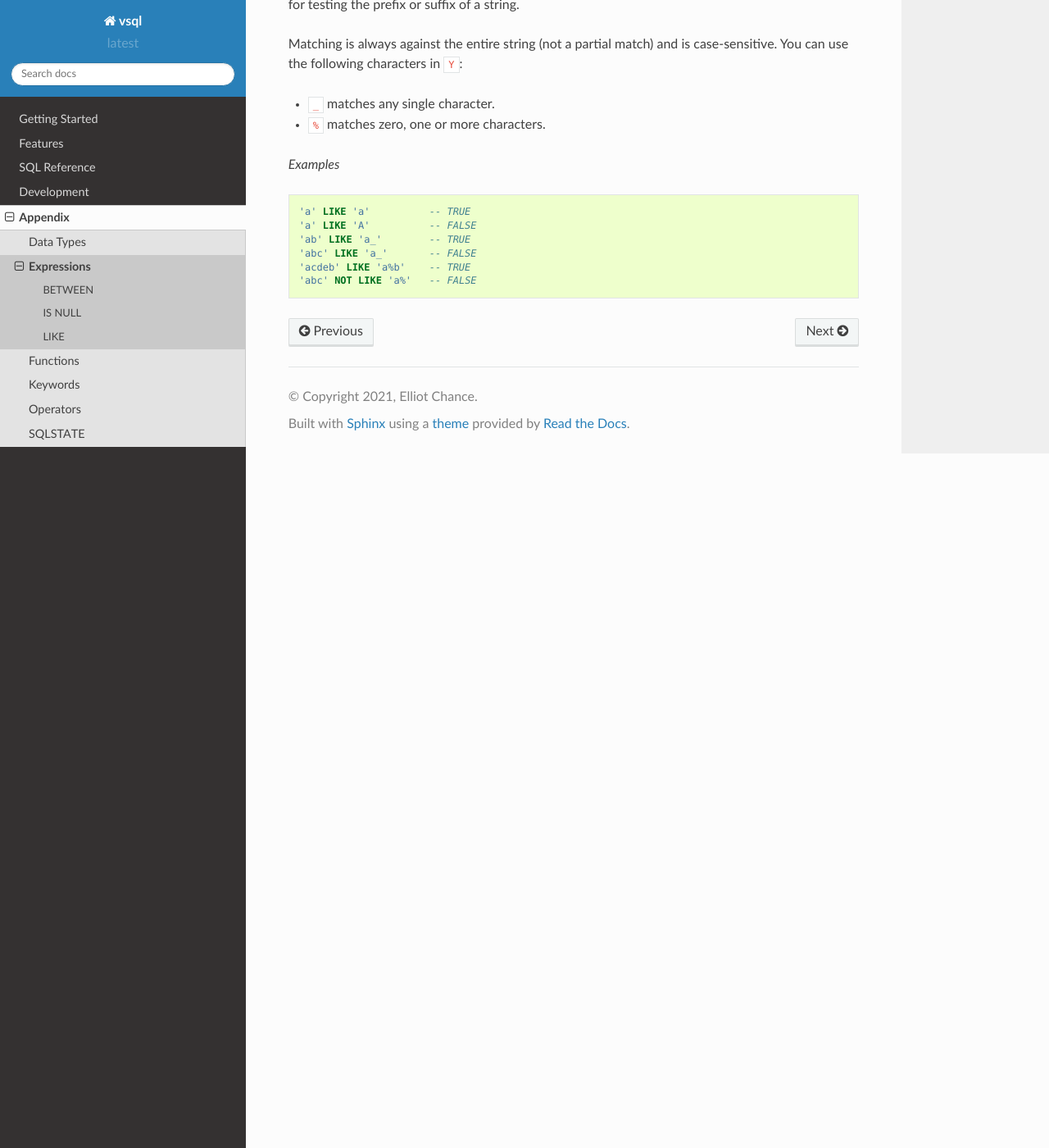
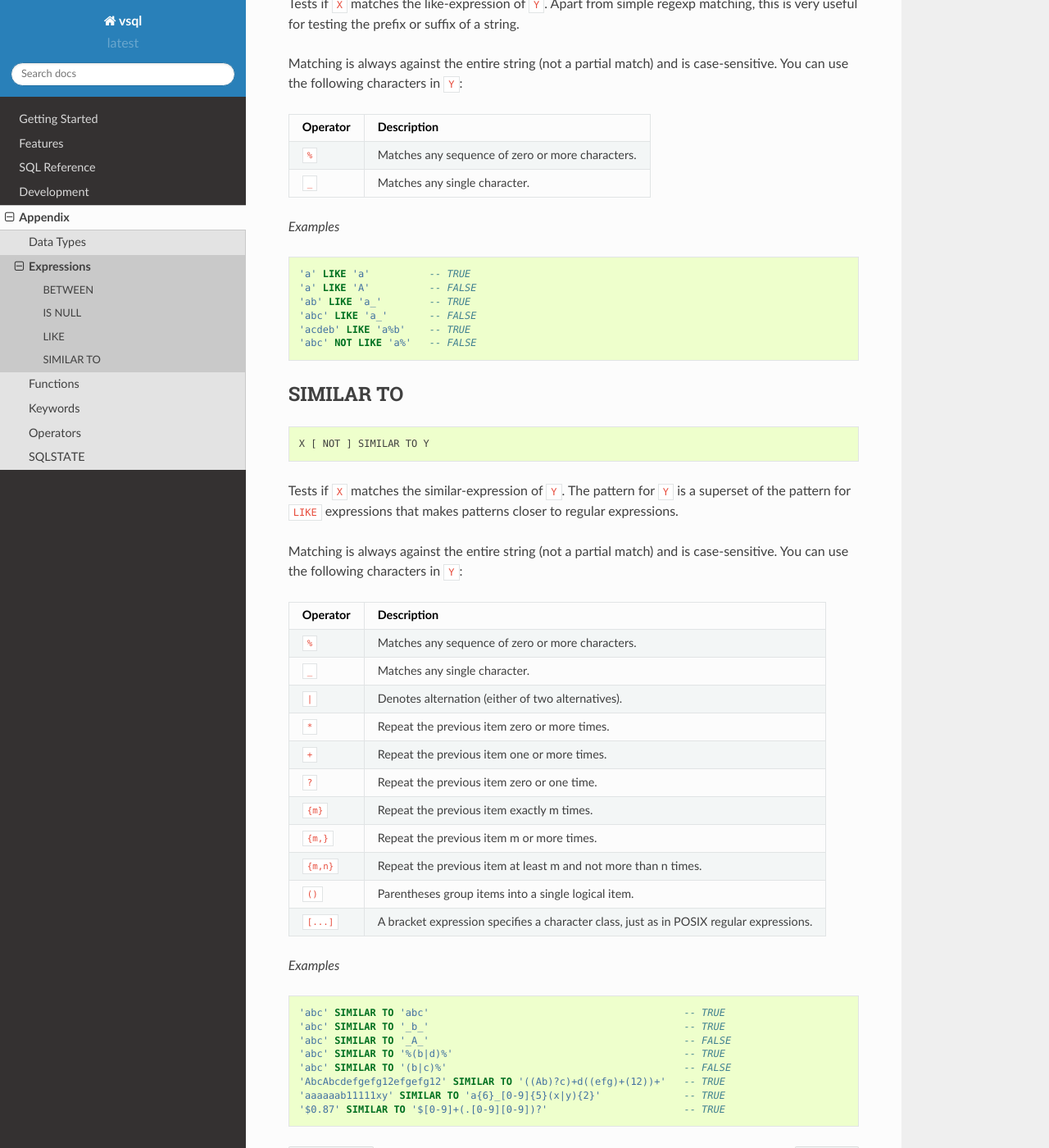
Before and after one commit to elliotchance/vsql, a Sphinx documentation site: the page built from docs/expressions.rst, in a window 1280 px wide and 1400 px high, scrolled down 1126 px. Shown: the whole window at 82% size. Built offline with Sphinx 7.4.7 and the Read the Docs theme 2.0.0, drawn with Linux system fonts in a browser that asks for light colours.

Commit message:
Adding SIMILAR TO expression
    X [ NOT ] SIMILAR TO Y

Tests if X matches the similar-expression of Y. The pattern for Y is a
superset of the pattern for LIKE expressions that makes patterns closer
to regular expressions.

Matching is always against the entire string (not a partial match) and is
case-sensitive.

```diff
--- a/docs/expressions.rst
+++ b/docs/expressions.rst
@@ -50,8 +50,16 @@ matching, this is very useful for testing the prefix or suffix of a string.
 Matching is always against the entire string (not a partial match) and is
 case-sensitive. You can use the following characters in ``Y``:
 
-- ``_`` matches any single character.
-- ``%`` matches zero, one or more characters.
+.. list-table::
+   :header-rows: 1
+
+   * - Operator
+     - Description
+
+   * - ``%``
+     - Matches any sequence of zero or more characters.
+   * - ``_``
+     - Matches any single character.
 
 *Examples*
 
@@ -63,3 +71,60 @@ case-sensitive. You can use the following characters in ``Y``:
   'abc' LIKE 'a_'       -- FALSE
   'acdeb' LIKE 'a%b'    -- TRUE
   'abc' NOT LIKE 'a%'   -- FALSE
+
+SIMILAR TO
+----------
+
+.. code-block:: text
+
+  X [ NOT ] SIMILAR TO Y
+
+Tests if ``X`` matches the similar-expression of ``Y``. The pattern for ``Y`` is
+a superset of the pattern for ``LIKE`` expressions that makes patterns closer to
+regular expressions.
+
+Matching is always against the entire string (not a partial match) and is
+case-sensitive. You can use the following characters in ``Y``:
+
+.. list-table::
+   :header-rows: 1
+
+   * - Operator
+     - Description
+
+   * - ``%``
+     - Matches any sequence of zero or more characters.
+   * - ``_``
+     - Matches any single character.
+   * - ``|``
+     - Denotes alternation (either of two alternatives).
+   * - ``*``
+     - Repeat the previous item zero or more times.
+   * - ``+``
+     - Repeat the previous item one or more times.
+   * - ``?``
+     - Repeat the previous item zero or one time.
+   * - ``{m}``
+     - Repeat the previous item exactly m times.
+   * - ``{m,}``
+     - Repeat the previous item m or more times.
+   * - ``{m,n}``
+     - Repeat the previous item at least m and not more than n times.
+   * - ``()``
+     - Parentheses group items into a single logical item.
+   * - ``[...]``
+     - A bracket expression specifies a character class, just as in POSIX
+       regular expressions.
+
+*Examples*
+
+.. code-block:: sql
+
+  'abc' SIMILAR TO 'abc'                                           -- TRUE
+  'abc' SIMILAR TO '_b_'                                           -- TRUE
+  'abc' SIMILAR TO '_A_'                                           -- FALSE
+  'abc' SIMILAR TO '%(b|d)%'                                       -- TRUE
+  'abc' SIMILAR TO '(b|c)%'                                        -- FALSE
+  'AbcAbcdefgefg12efgefg12' SIMILAR TO '((Ab)?c)+d((efg)+(12))+'   -- TRUE
+  'aaaaaab11111xy' SIMILAR TO 'a{6}_[0-9]{5}(x|y){2}'              -- TRUE
+  '$0.87' SIMILAR TO '$[0-9]+(.[0-9][0-9])?'                       -- TRUE
```
Also changed, not shown: 7 other files.
